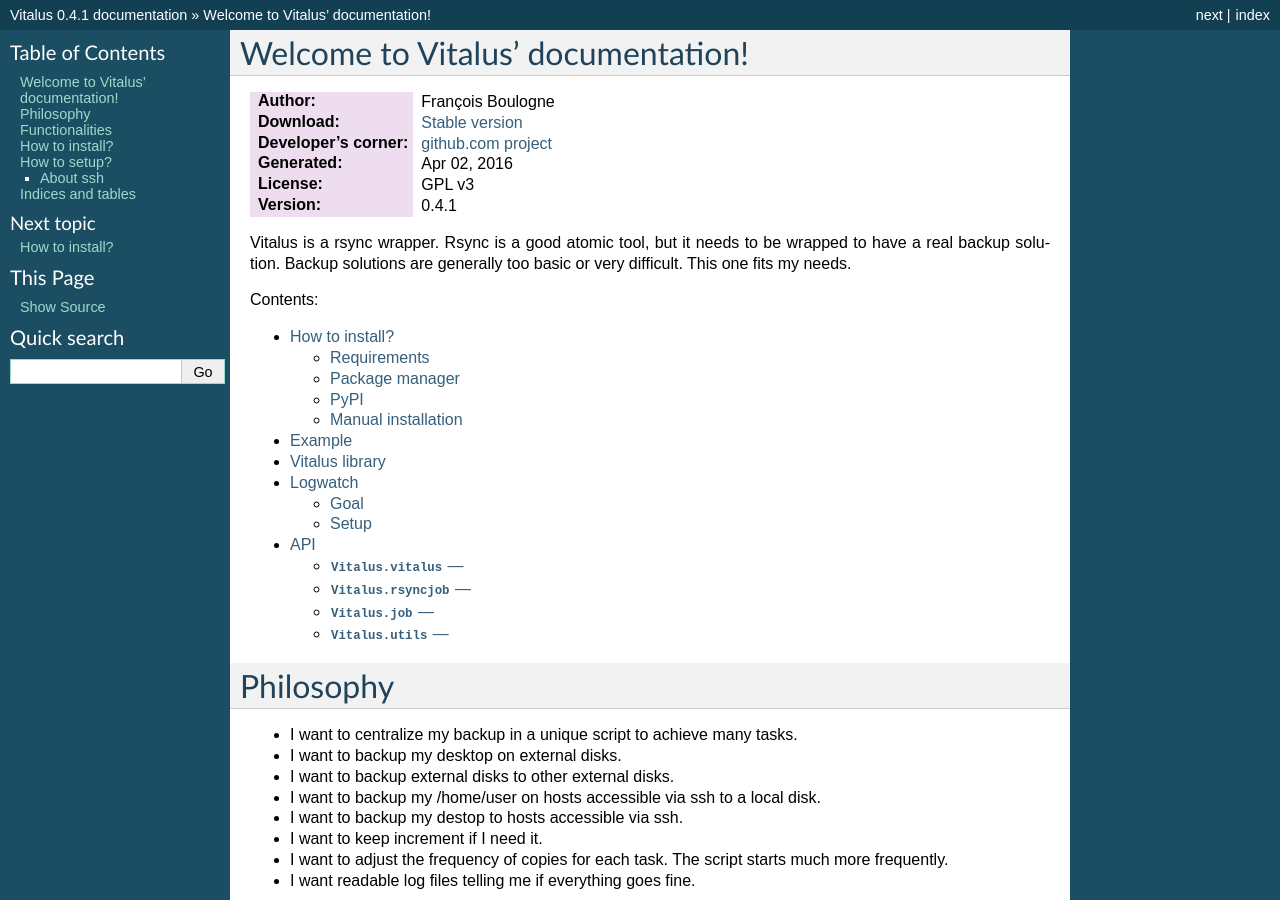
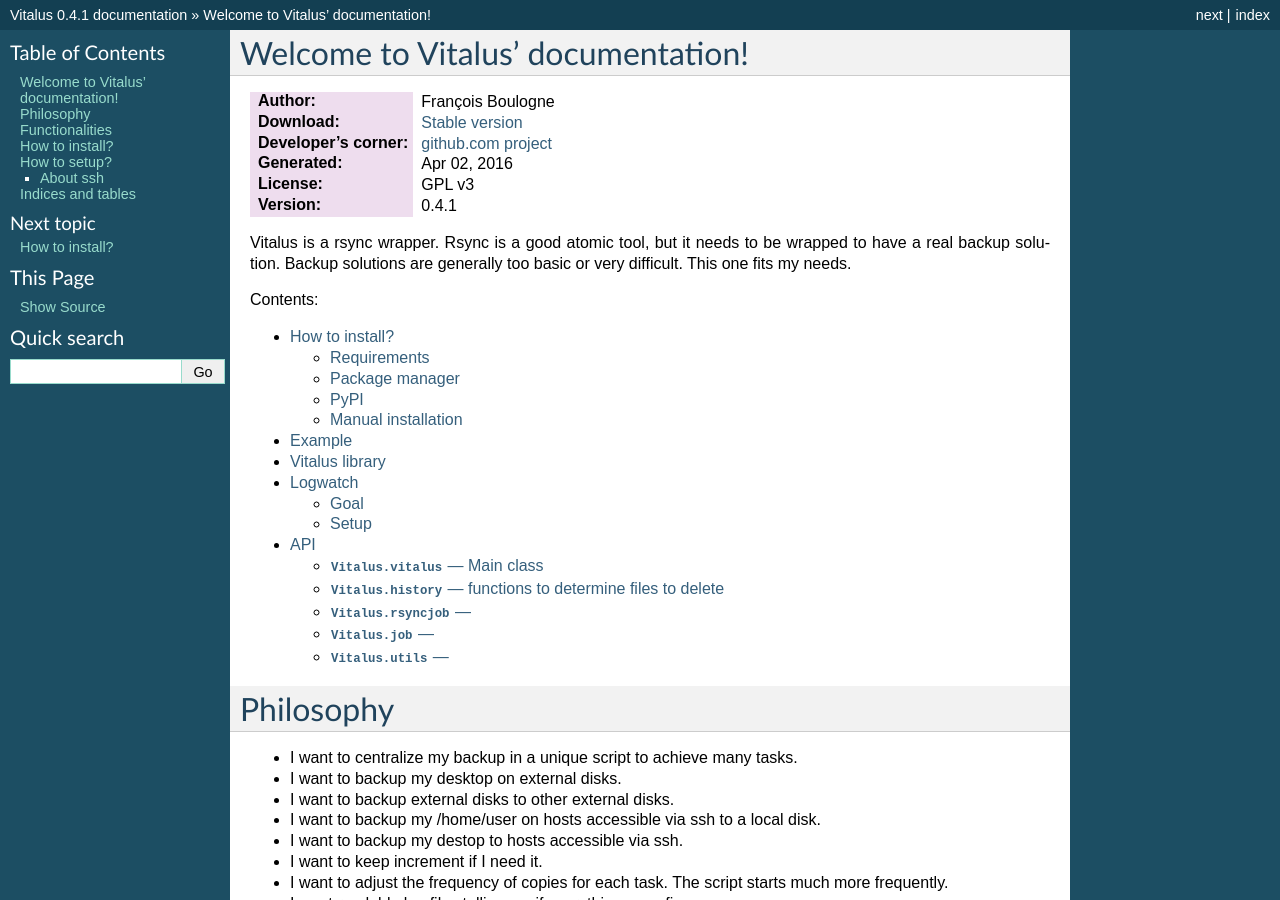
Before and after one commit to sciunto/Vitalus, a Sphinx documentation site: the page built from docs/source/index.rst, in a window 1280 px wide and 900 px high. Built offline with Sphinx 7.4.7, drawn with Linux system fonts in a browser that asks for light colours.

Commit message:
DOC: add history API

```diff
--- a/docs/source/api.rst
+++ b/docs/source/api.rst
@@ -3,11 +3,18 @@
 API
 ===
 
-:mod:`Vitalus.vitalus` ---
-----------------------------
+:mod:`Vitalus.vitalus` --- Main class
+-------------------------------------
 
 .. automodule:: vitalus
     :members:
+
+:mod:`Vitalus.history` --- functions to determine files to delete
+-----------------------------------------------------------------
+
+.. automodule:: history
+    :members:
+
 
 :mod:`Vitalus.rsyncjob` ---
 ----------------------------
```
